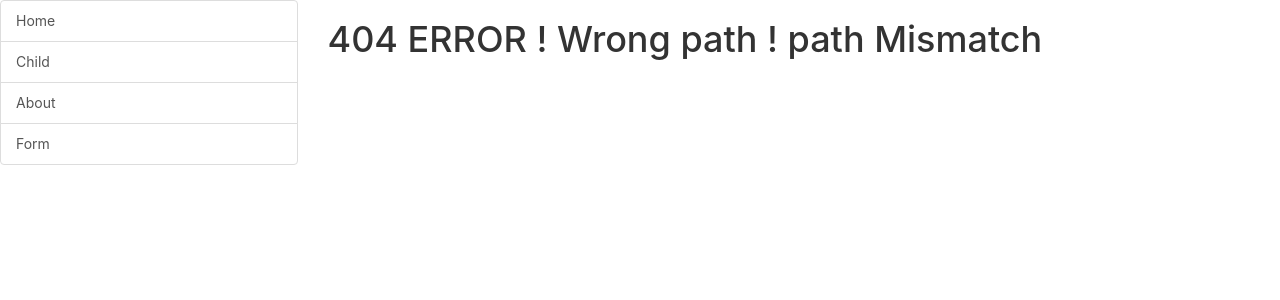
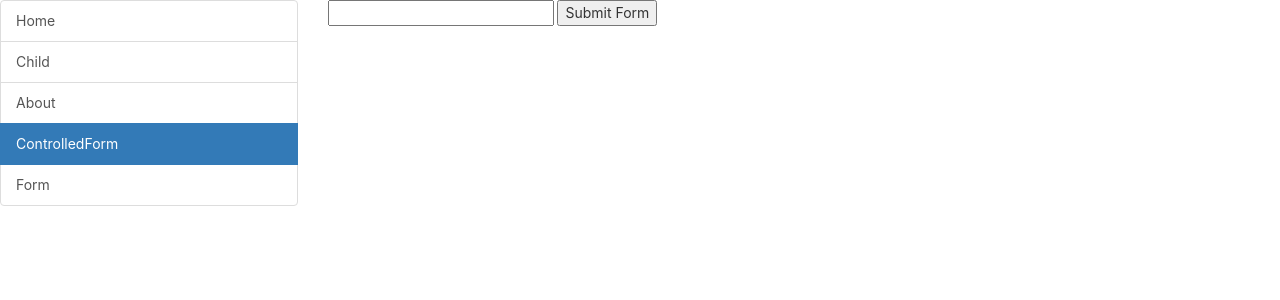
Before and after one commit to emmeiwhite/react-a-primer, a React (Create React App) app: page /controlled in a window 1280 px wide. Before the commit this address had no page. Shown: the top 300 px of the page. Built offline with nearby package versions, Linux system fonts and the light colour scheme.

Commit message:
controlled and uncontrolled component , ref etc

```diff
--- a/src/App.js
+++ b/src/App.js
@@ -1,6 +1,6 @@
 import React, { Component } from 'react';
 import Parent from './components/parent';
-import ModalPopUp from './components/modal-example';
+
 
 class App extends Component {
   constructor(props){
@@ -69,7 +69,7 @@ class App extends Component {
           playAround={this.playAround}
           />
 
-        <ModalPopUp />
+
 
       </div>
     );
--- /dev/null
+++ b/src/components/controlled_component.js
@@ -0,0 +1,27 @@
+import React, { Component } from 'react';
+
+export default class ControlledForm extends Component{
+    constructor(props){
+        super(props);
+
+        this.state = {
+            goodPeople : []
+        }
+    }
+
+    handleSubmit = ()=>{
+        console.dir(this._name)
+    }
+    render(){
+        return(
+            <div>
+                <form onSubmit={event=>event.preventDefault()}>
+                    <input
+                      type="text"
+                      ref={(a)=>this._name = a}  /> {/* this._name is an object of <input> available throughout this Component now!*/}
+                    <button type="submit" onClick={this.handleSubmit}>Submit Form</button>
+                </form>
+            </div>
+        )
+    }
+}
--- a/src/index.js
+++ b/src/index.js
@@ -8,6 +8,7 @@ import {Prompt} from 'react-router';
 
 import App from './App';
 import Child from './components/child';
+import ControlledForm from './components/controlled_component';
 
 import './index.css';
 
@@ -21,6 +22,7 @@ const Links = ()=>{
                 <NavLink  className="list-group-item" exact activeClassName="active" to="/">Home</NavLink>
                 <NavLink  className="list-group-item" exact activeClassName="active" to="/child">Child</NavLink>
                 <NavLink  className="list-group-item" exact activeClassName="active" to="/about">About</NavLink>
+                <NavLink  className="list-group-item" exact activeClassName="active" to="/controlled">ControlledForm</NavLink>
                 <NavLink  className="list-group-item" exact activeClassName="active" to="/form">Form</NavLink>
         </div>
 
@@ -78,6 +80,7 @@ ReactDOM.render(
                     {/* Nested Route in Version 4 */}
                     <Route path="/about" component={About}/>
                     <Route path="/form" component={Form}/>
+                    <Route path="/controlled" component={ControlledForm}/>
                     {/* When a user types a mismatched path */}
                     <Route render= {
                         ()=>{
```
